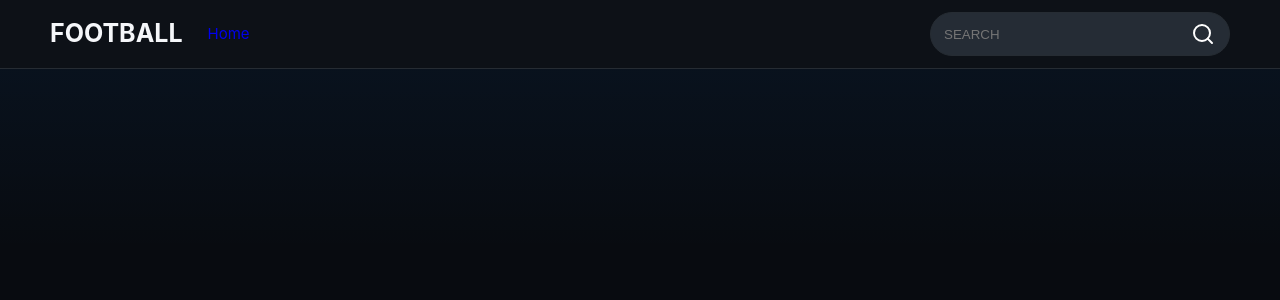
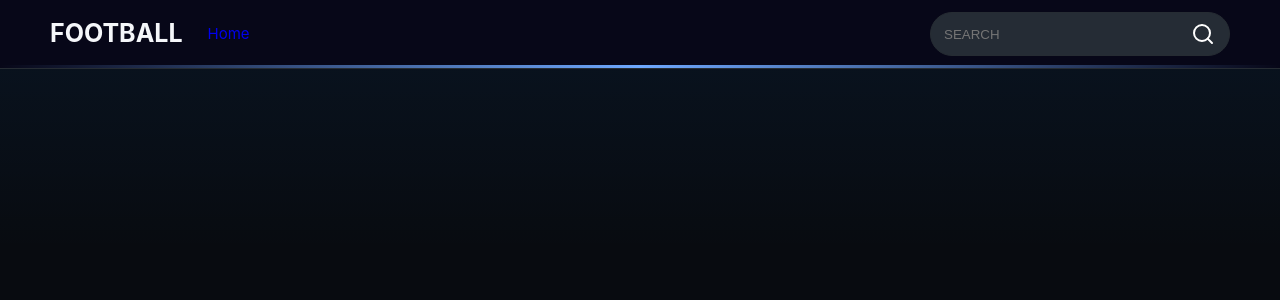
Before and after one commit to YassinNasrallah/FootballAnalyst-typeScript, a React (Vite) app in the folder FootballAnalyse/: page /#/ in a window 1280 px wide. Shown: the top 300 px of the page. Built offline with nearby package versions, Linux system fonts and the light colour scheme.

Commit message:
update style

```diff
--- a/FootballAnalyse/src/context/Context.tsx
+++ b/FootballAnalyse/src/context/Context.tsx
@@ -9,10 +9,6 @@ type ContextType = {
         players:Player[],
         setloading:React.Dispatch<React.SetStateAction<boolean>>,
         loading:boolean,
-
 }
 const Context = createContext<ContextType | undefined>(undefined)
-
-
-
 export default Context
--- a/FootballAnalyse/src/style/Home.css
+++ b/FootballAnalyse/src/style/Home.css
@@ -54,13 +54,23 @@ body{
 }
 
 .nav-container{
-    background: var(--nav-bag);
+    background: rgb(7, 7, 24);
     display: flex;
     position: relative;
     padding:12px 50px ;
     gap: 25px;
     align-items: center;
     border-bottom: 1px solid var(--line);
+    position: relative;
+}
+.nav-container::after{
+     content: '';
+    position: absolute;
+    bottom:  0;
+    left: 0;
+    right: 0;
+    height: 3px;
+    background: linear-gradient(90deg, transparent, #6ea8fe, transparent);
 }
 .navlinks{
     display: flex;
@@ -147,7 +157,7 @@ body{
 }
 
 .search-input input:focus{
-    border-color: var(--bleuColor);
+    border-color: #6ea8fe;
 }
 
 /*hero*/
```
